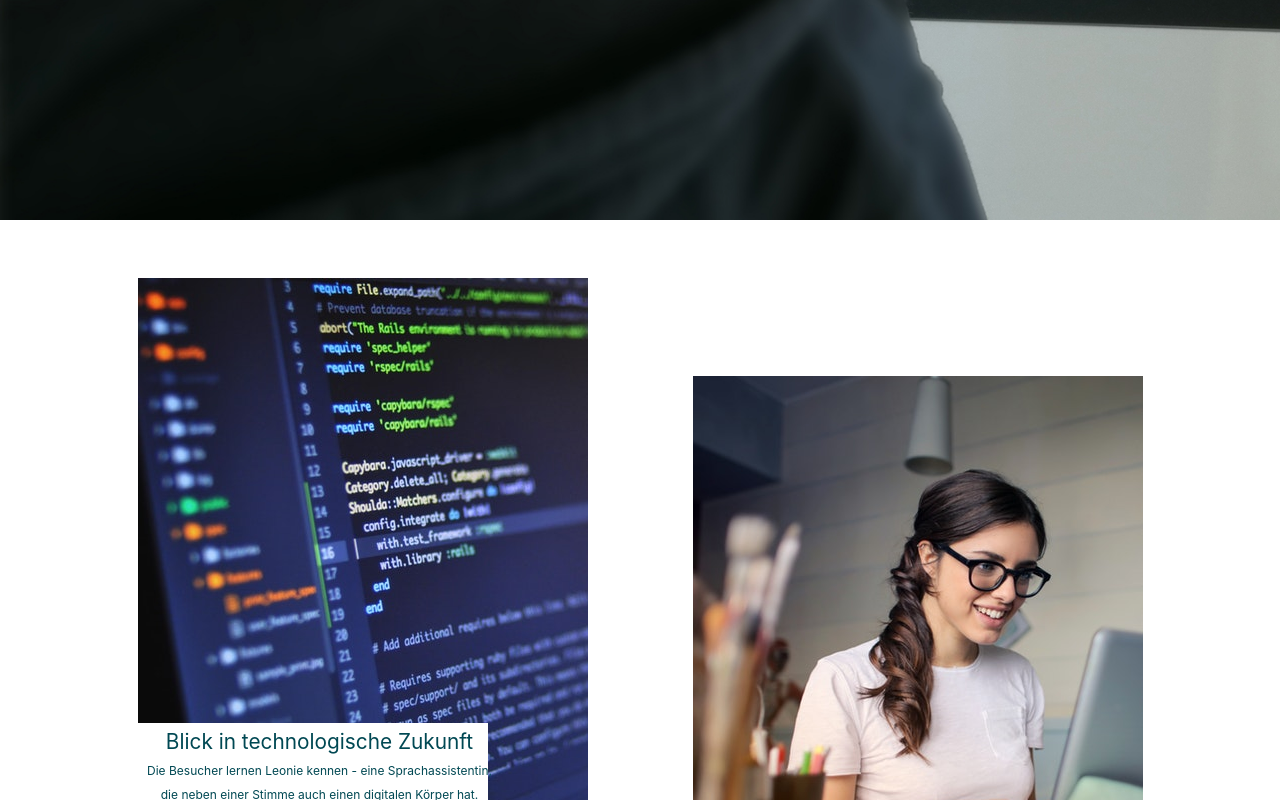
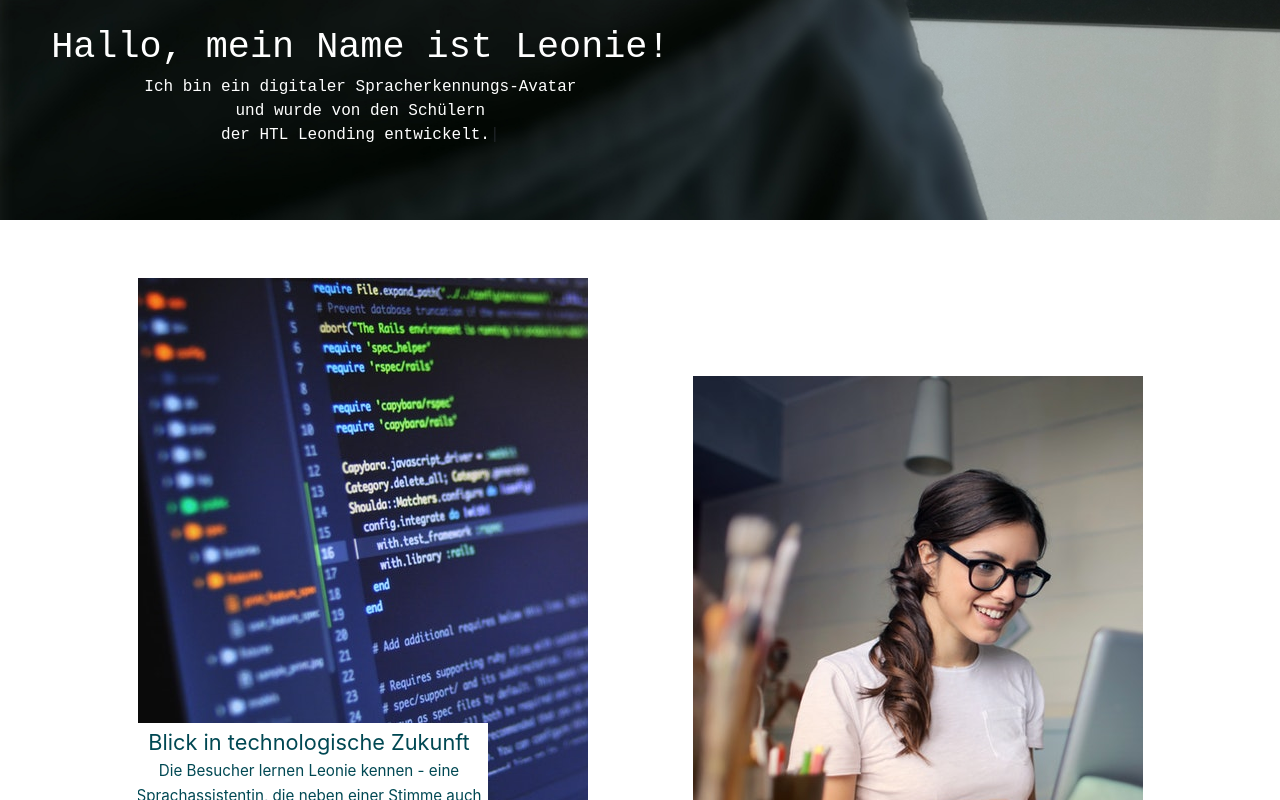
Before and after one commit to KonstantinFrank01/leonie-react, a React (Create React App) app: page / in a window 1280 px wide. Shown: the part 460-1260 px from the top of the page. Built offline with nearby package versions, Linux system fonts and the light colour scheme.

Commit message:
positionieren des textes bei den artikeln

```diff
--- a/src/App.js
+++ b/src/App.js
@@ -8,7 +8,8 @@ import pupilsImage from './images/pupils.jpeg'
 import Header from './components/Header/header.js';
 import Article from './components/Article/article.js';
 import Footer from './components/Footer/footer.js';
-//import Typist from './components/Typist/typist.js';
+import Typist from 'react-typist';
+import "./components/Typist/typist.css";
 
 class App extends Component {
   render() {
@@ -16,7 +17,13 @@ class App extends Component {
       <div className="App">
         <Header />
         <img src={heroImage} alt="Hero Image" style={{ height: '80vh'}}/>
-        {/* <Typist /> */}
+        <div className="typist-container">
+                <Typist avgTypingDelay={30}>
+                    <span className="typist-span-1" style={{zIndex: '10000', color: 'white'}}>Hallo, mein Name ist Leonie!</span><br />
+                    <span className="typist-span-2" style={{color: 'white'}}>Ich bin ein digitaler Spracherkennungs-Avatar <br/>und wurde von den Schülern<br/>der
+                     HTL Leonding entwickelt.</span>
+                </Typist>
+        </div>
         <div class="container">
           <div class="mt-5 d-flex flex-row flex-wrap justify-content-around">
             <Article title={"Blick in technologische Zukunft"}
--- a/src/components/Article/article.css
+++ b/src/components/Article/article.css
@@ -39,11 +39,11 @@
 }
 .wrapper .text span:first-child {
     color: #004853;
-    font-size: 1.3rem;
+    font-size: 1.36rem;
 }
 .wrapper .text span {
     color: #004853;
-    font-size: 0.75rem;
+    font-size: 0.95rem;
 }
 .zoom-effect-container {
     width: 100%;
@@ -77,7 +77,7 @@
 }
 .white-box-text .text {
     position: relative;
-    left: 2%;
+    left: -1%;
     top: 2%;
 }
 
@@ -106,6 +106,7 @@
 
 .btn-container .btn {
     position: relative;
+    left: 0%;
 }
 
 .wrapper:hover .white-box-text {
--- a/src/components/Typist/typist.css
+++ b/src/components/Typist/typist.css
@@ -1,6 +1,6 @@
 .typist-container {
     position: absolute;
-    top: 55%;
+    top: 60%;
     left: 4%;
     font-family: 'Courier New', Courier, monospace;
 }
--- a/src/components/Typist/typist.js
+++ b/src/components/Typist/typist.js
@@ -1,8 +1,8 @@
 import React, { Component } from 'react';
-import Typist from 'react-typist';
+import { Typist } from 'react-typist';
 import "./typist.css";
 
-class Typist extends Component {
+class typist extends Component {
     render() {
         return (
             <div className="typist-container">
```
